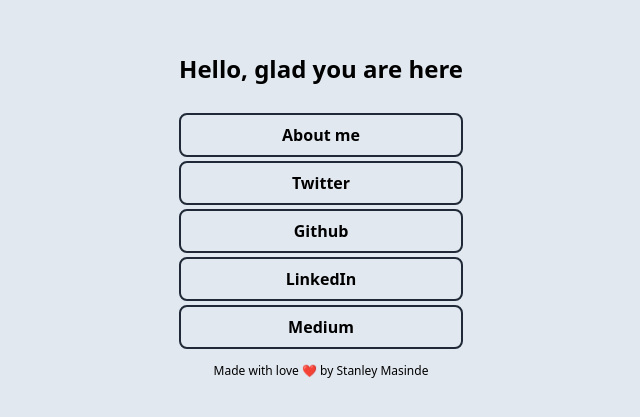
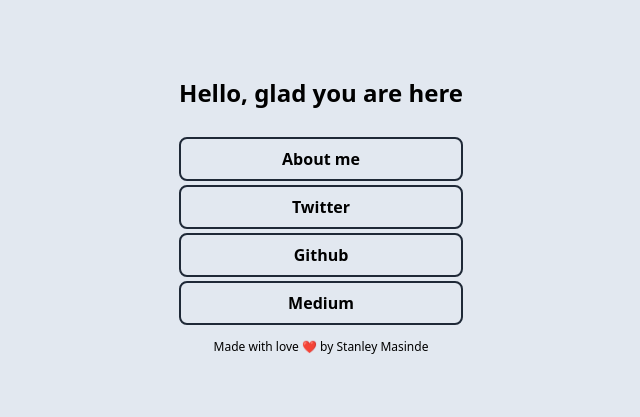
Before and after one commit to StanleyMasinde/social-links, a website: page index.html in a window 1280 px wide. Shown: the part 183-600 px from the top of the page, without its empty margins (319-959 px from the left). Drawn offline with nearby package versions, Linux system fonts and the light colour scheme; files that its build step writes are made by us from their sources.

Commit message:
Remove linkedIn
My LinkedIn is in hibernation.

```diff
--- a/index.html
+++ b/index.html
@@ -57,8 +57,6 @@
                 <a class="button_link" href="https://twitter.com/stanleymasinde_" target="_blank"
                     rel="noopener noreferrer">Twitter</a>
                 <a class="button_link" href="https://github.com/stanleymasinde/" target="_blank" rel="noopener noreferrer">Github</a>
-                <a class="button_link" href="https://linkedin.com/in/stanley-masinde" target="_blank"
-                    rel="noopener noreferrer">LinkedIn</a>
                 <a class="button_link" href="https://stanleymasinde.medium.com" target="_blank"
                     rel="noopener noreferrer">Medium</a>
             </div>
```
